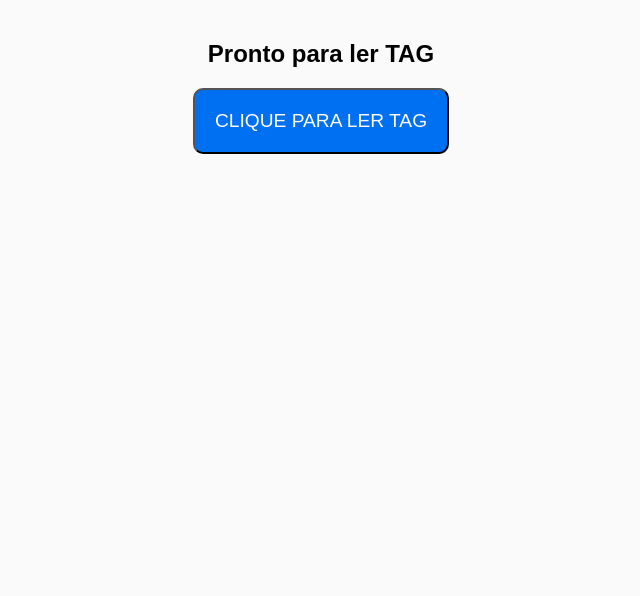
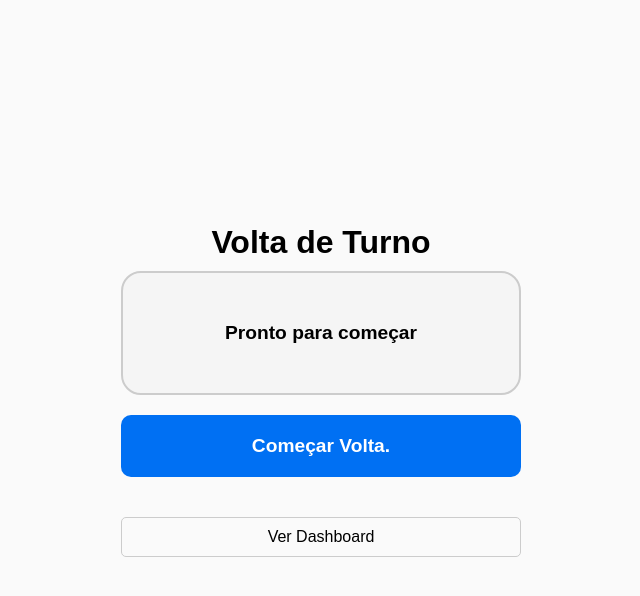
Before and after one commit to rafaelsantosmcd-hash/SHIFTTRACKER, a Next.js app: page /scanapp in a window 1280 px wide. Shown: the top 596 px of the page, without its empty margins (319-959 px from the left). Built offline with nearby package versions, Linux system fonts and the light colour scheme; no server answers.

Commit message:
Add files via upload

```diff
--- a/src/app/scanapp/page.tsx
+++ b/src/app/scanapp/page.tsx
@@ -1,60 +1,169 @@
 'use client'
-import { useState } from 'react'
+
+import { useState, useEffect } from 'react'
 import { createClient } from '@supabase/supabase-js'
 
-const supabase = createClient(process.env.NEXT_PUBLIC_SUPABASE_URL!, process.env.NEXT_PUBLIC_SUPABASE_ANON_KEY!)
+// Initialize Supabase
+const supabase = createClient(
+  process.env.NEXT_PUBLIC_SUPABASE_URL!,
+  process.env.NEXT_PUBLIC_SUPABASE_ANON_KEY!
+)
 
-export default function ScanPage() {
-  const [status, setStatus] = useState('Pronto para ler TAG')
-  const [activeLocation, setActiveLocation] = useState<string | null>(null)
+export default function AndroidScanPage() {
+  const [status, setStatus] = useState<string>('Pronto para começar')
+  const [isScanning, setIsScanning] = useState<boolean>(false)
+  const [lastScanned, setLastScanned] = useState<string | null>(null)
 
-  const startNfc = async () => {
-    try {
-      // @ts-ignore
-      const ndef = new NDEFReader()
-      await ndef.scan()
-      setStatus("TAG detetada! Avalie a zona abaixo:")
 
-      ndef.addEventListener("reading", ({ message }: any) => {
-        const url = new URL(new TextDecoder().decode(message.records[0].data))
-        const loc = url.searchParams.get("loc")
-        if (loc) setActiveLocation(loc)
-      })
-    } catch (e) { setStatus("Erro: Use Chrome no Android") }
-  }
+  const saveCheckin = async (locationId: string) => {
+    // 1. Ir buscar o nome do gerente que guardámos na página inicial
+    const savedManager = localStorage.getItem('manager_name') || 'Gerente Desconhecido';
 
-  const recordRating = async (rating: string) => {
-    const manager = localStorage.getItem('manager_name') || 'Desconhecido'
-    const { error } = await supabase.from('checkins').insert([
-      { location_id: activeLocation, manager_name: manager, rating: rating }
-    ])
+    // 2. Verificar se a localização existe (mantemos a lógica anterior)
+    const { data: locData } = await supabase
+      .from('locations')
+      .select('display_name')
+      .eq('id', locationId)
+      .single()
 
-    if (!error) {
-      alert("Registado com sucesso!")
-      setActiveLocation(null)
-      setStatus("Pronto para a próxima TAG")
+    if (!locData) {
+      setStatus(`❌ Localização ${locationId} não existe.`)
+      return
+    }
+
+    // 3. Inserir o check-in com o nome do gerente dinâmico
+    const { error: checkinError } = await supabase
+      .from('checkins')
+      .insert([{
+        location_id: locationId,
+        manager_name: savedManager // <--- AQUI USAMOS O NOME GUARDADO
+      }])
+
+    if (checkinError) {
+      setStatus(`❌ Erro: ${checkinError.message}`)
+    } else {
+      setLastScanned(locData.display_name)
+      setStatus(`✅ Registado por ${savedManager}`)
+      if (navigator.vibrate) navigator.vibrate(200)
     }
   }
 
+  // 2. Logic for Web NFC (Android Only)
+  const startNfcSession = async () => {
+    if (!('NDEFReader' in window)) {
+      setStatus("❌ This browser doesn't support Web NFC. Use Chrome on Android.")
+      return
+    }
+
+    try {
+      setIsScanning(true)
+      setStatus("Pesquisa ativa.. Toca numa tag.")
+
+      // @ts-ignore - NDEFReader is new and might not be in all TS types yet
+      const ndef = new NDEFReader()
+      await ndef.scan()
+
+      ndef.addEventListener("reading", ({ message }: any) => {
+        // Find the URL record in the NFC tag
+        for (const record of message.records) {
+          if (record.recordType === "url") {
+            const decoder = new TextDecoder()
+            const urlString = decoder.decode(record.data)
+            const url = new URL(urlString)
+            const loc = url.searchParams.get("loc")
+
+            if (loc) {
+              saveCheckin(loc)
+            } else {
+              setStatus("❌ Tag não reconhecida.")
+            }
+          }
+        }
+      })
+
+    } catch (error) {
+      setIsScanning(false)
+      setStatus(`Error: ${error instanceof Error ? error.message : String(error)}`)
+    }
+  }
+
+  useEffect(() => {
+    // Verificação automática: se o gestor tocou na tag para ABRIR a app
+    const queryParams = new URLSearchParams(window.location.search);
+    const loc = queryParams.get('loc');
+
+    if (loc) {
+      saveCheckin(loc); // Regista logo sem precisar clicar em nada
+      // Limpa o URL para não registar duplicado se fizer refresh
+      window.history.replaceState({}, document.title, window.location.pathname);
+    }
+  }, []);
+
   return (
-    <div style={{ textAlign: 'center', padding: '20px', fontFamily: 'sans-serif' }}>
-      <h2>{status}</h2>
+    <div style={{
+      padding: '20px',
+      fontFamily: 'sans-serif',
+      textAlign: 'center',
+      maxWidth: '400px',
+      margin: '0 auto',
+      display: 'flex',
+      flexDirection: 'column',
+      height: '90vh',
+      justifyContent: 'center'
+    }}>
+      <h1 style={{ fontSize: '2rem', marginBottom: '10px' }}>Volta de Turno</h1>
 
-      {!activeLocation ? (
-        <button onClick={startNfc} style={{ padding: '20px', fontSize: '1.2rem', backgroundColor: '#0070f3', color: 'white', borderRadius: '10px' }}>
-          CLIQUE PARA LER TAG
+      <div style={{
+        padding: '30px',
+        borderRadius: '20px',
+        backgroundColor: isScanning ? '#e6f7ff' : '#f5f5f5',
+        border: isScanning ? '2px solid #1890ff' : '2px solid #ccc',
+        marginBottom: '20px'
+      }}>
+        <p style={{ fontSize: '1.2rem', fontWeight: 'bold' }}>{status}</p>
+        {lastScanned && (
+          <p style={{ color: 'green', marginTop: '10px' }}>
+            Última Tag: <strong>{lastScanned}</strong>
+          </p>
+        )}
+      </div>
+
+      {!isScanning ? (
+        <button
+          onClick={startNfcSession}
+          style={{
+            padding: '20px',
+            fontSize: '1.2rem',
+            borderRadius: '10px',
+            backgroundColor: '#0070f3',
+            color: 'white',
+            border: 'none',
+            cursor: 'pointer',
+            fontWeight: 'bold'
+          }}
+        >
+          Começar Volta.
         </button>
       ) : (
-        <div style={{ marginTop: '30px' }}>
-          <h3>Estado da Zona: {activeLocation}</h3>
-          <div style={{ display: 'flex', justifyContent: 'center', gap: '20px' }}>
-            <button onClick={() => recordRating('red')} style={{ backgroundColor: '#ff4d4f', padding: '30px', borderRadius: '50%', border: 'none', fontSize: '2rem' }}>🔴</button>
-            <button onClick={() => recordRating('yellow')} style={{ backgroundColor: '#ffec3d', padding: '30px', borderRadius: '50%', border: 'none', fontSize: '2rem' }}>🟡</button>
-            <button onClick={() => recordRating('green')} style={{ backgroundColor: '#73d13d', padding: '30px', borderRadius: '50%', border: 'none', fontSize: '2rem' }}>🟢</button>
-          </div>
-          <button onClick={() => setActiveLocation(null)} style={{ marginTop: '40px', background: 'none', border: 'none', color: '#666' }}>Cancelar</button>
+        <div style={{ color: '#666' }}>
+          A App está em modo pesquisa..<br/>
+          Podes continuar a volta e tocar nas tags!
         </div>
       )}
+
+      <button
+        onClick={() => window.location.href = '/dashboard'}
+        style={{
+          marginTop: '40px',
+          padding: '10px',
+          fontSize: '1rem',
+          background: 'none',
+          border: '1px solid #ccc',
+          borderRadius: '5px'
+        }}
+      >
+        Ver Dashboard
+      </button>
     </div>
   )
 }
```
